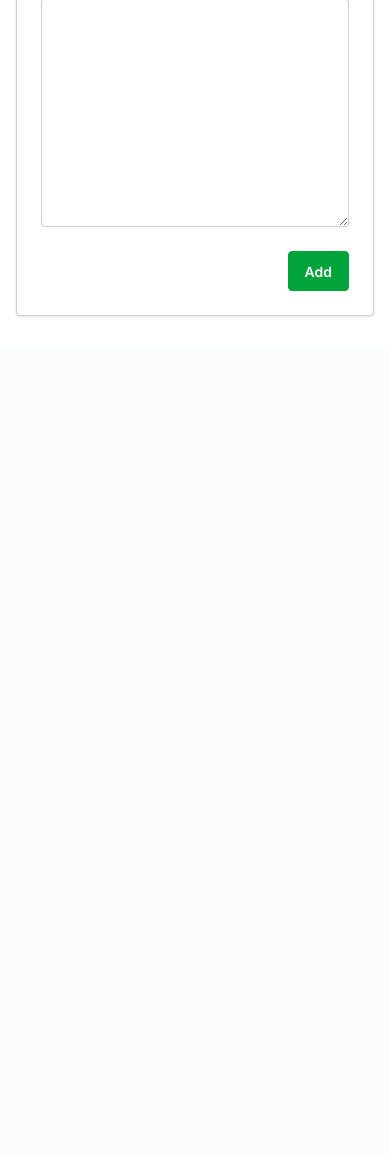
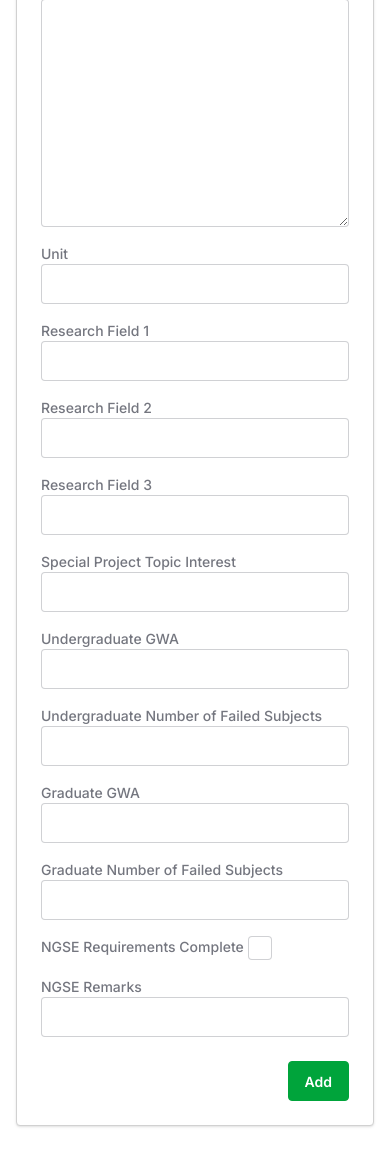
Before and after one commit to gcmpar/cs191-gsas, a Django app: page /applications/add/ in a window 390 px wide. Shown: the part 751-1909 px from the top of the page. Before the commit the page ends 1068 px from the top, so only its background shows below. Run offline with Django 5.2, Linux system fonts and the light colour scheme; the visitor is signed in with stand-in values (Sample User, id 1); data that the repository does not hold is empty; style sheets or scripts are compiled from the project's sources; some libraries are stand-ins or nearby versions.

Commit message:
fix: made it compatible with the app list format

```diff
--- a/applications/forms.py
+++ b/applications/forms.py
@@ -10,7 +10,12 @@ from django.forms import formset_factory
 class ApplicationForm(ModelForm):
     class Meta:
         model = Application
-        fields = ['applicant', 'application_number', 'application_status', 'date_applied', 'program', 'folder_link', 'study_load', 'notes']
+        fields = [
+            'applicant', 'application_number', 'application_status', 'date_applied', 'program', 'folder_link', 'study_load', 'notes',
+            'unit', 'research_field_1', 'research_field_2', 'research_field_3', 'special_project_topic_interest',
+            'undergraduate_gwa', 'undergraduate_failed_subjects', 'graduate_gwa', 'graduate_failed_subjects',
+            'ngse_requirements_complete', 'ngse_remarks'
+        ]
         widgets = {
             'date_applied': DateInput(attrs={'type': 'date'}),
             'applicant': ApplicantsWidget(
@@ -119,7 +124,12 @@ class BatchImportRowForm(ModelForm):
 
     class Meta:
         model = Application
-        fields = ['application_number', 'applicant', 'program', 'study_load', 'application_status', 'notes']
+        fields = [
+            'application_number', 'applicant', 'program', 'study_load', 'application_status', 'notes',
+            'unit', 'research_field_1', 'research_field_2', 'research_field_3', 'special_project_topic_interest',
+            'undergraduate_gwa', 'undergraduate_failed_subjects', 'graduate_gwa', 'graduate_failed_subjects',
+            'ngse_requirements_complete', 'ngse_remarks'
+        ]
         widgets = {
             'applicant': ApplicantsWidget(
                 attrs={
--- a/applications/models.py
+++ b/applications/models.py
@@ -49,6 +49,18 @@ class Application(models.Model):
     folder_link         = models.CharField('Folder Link', max_length=255, blank=True, null=True)
     study_load          = models.CharField('Study Load', max_length=StudyLoad.max_length(), choices=StudyLoad)
     notes               = models.TextField('Notes', blank=True, null=True)
+
+    unit                            = models.CharField('Unit', max_length=100, blank=True, null=True)
+    research_field_1                = models.CharField('Research Field 1', max_length=100, blank=True, null=True)
+    research_field_2                = models.CharField('Research Field 2', max_length=100, blank=True, null=True)
+    research_field_3                = models.CharField('Research Field 3', max_length=100, blank=True, null=True)
+    special_project_topic_interest  = models.CharField('Special Project Topic Interest', max_length=100, blank=True, null=True)
+    undergraduate_gwa               = models.CharField('Undergraduate GWA', max_length=10, blank=True, null=True)
+    undergraduate_failed_subjects   = models.CharField('Undergraduate Number of Failed Subjects', max_length=10, blank=True, null=True)
+    graduate_gwa                    = models.CharField('Graduate GWA', max_length=10, blank=True, null=True)
+    graduate_failed_subjects        = models.CharField('Graduate Number of Failed Subjects', max_length=10, blank=True, null=True)
+    ngse_requirements_complete      = models.BooleanField('NGSE Requirements Complete', default=False)
+    ngse_remarks                    = models.CharField('NGSE Remarks', max_length=100, blank=True, null=True)
 
     class Meta:
         db_table = 'application'
--- a/applications/views.py
+++ b/applications/views.py
@@ -911,7 +911,18 @@ def batch_import_upload(request):
                     'folder_link': str(row_dict.get('link to applicant main folder', '') or '').strip(),
                     'program': program_raw,
                     'study_load': load_raw,
-                    'notes': notes
+                    'notes': notes,
+                    'unit': str(row_dict.get('unit', '') or '').strip(),
+                    'research_field_1': str(row_dict.get('research field 1', '') or '').strip(),
+                    'research_field_2': str(row_dict.get('research field 2', '') or '').strip(),
+                    'research_field_3': str(row_dict.get('research field 3', '') or '').strip(),
+                    'special_project_topic_interest': str(row_dict.get('special project topic interest', '') or '').strip(),
+                    'undergraduate_gwa': str(row_dict.get('undergradute gwa \n(ex. ge subj)', '') or row_dict.get('undergraduate gwa', '') or '').strip(),
+                    'undergraduate_failed_subjects': str(row_dict.get('undergraduate number of failed subjects', '') or '').strip(),
+                    'graduate_gwa': str(row_dict.get('graduate\ngwa', '') or row_dict.get('graduate gwa', '') or '').strip(),
+                    'graduate_failed_subjects': str(row_dict.get('graduate\nnumber of failed subjects', '') or row_dict.get('graduate number of failed subjects', '') or '').strip(),
+                    'ngse_requirements_complete': str(row_dict.get('ngse\nrequirements complete?', '') or row_dict.get('ngse requirements complete', '') or '').strip().lower() in ['yes', 'true', '1', 'y'],
+                    'ngse_remarks': str(row_dict.get('ngse remarks', '') or '').strip()
                 })
 
             request.session['batch_import_data'] = data
@@ -980,6 +991,17 @@ def batch_import_confirm(request):
                 'study_load': row.get('study_load'),
                 'application_status': row.get('application_status'),
                 'notes': row.get('notes'),
+                'unit': row.get('unit'),
+                'research_field_1': row.get('research_field_1'),
+                'research_field_2': row.get('research_field_2'),
+                'research_field_3': row.get('research_field_3'),
+                'special_project_topic_interest': row.get('special_project_topic_interest'),
+                'undergraduate_gwa': row.get('undergraduate_gwa'),
+                'undergraduate_failed_subjects': row.get('undergraduate_failed_subjects'),
+                'graduate_gwa': row.get('graduate_gwa'),
+                'graduate_failed_subjects': row.get('graduate_failed_subjects'),
+                'ngse_requirements_complete': row.get('ngse_requirements_complete'),
+                'ngse_remarks': row.get('ngse_remarks'),
             })
         formset = BatchImportFormSet(initial=initial_data)
 
```
Also changed, not shown: applications/templates/applications/batch_import_confirm.html (+14 -1 lines), applications/templates/applications/general_view.html (+29 -1 lines), applications/migrations/0004_application_graduate_failed_subjects_and_more.py (added).
